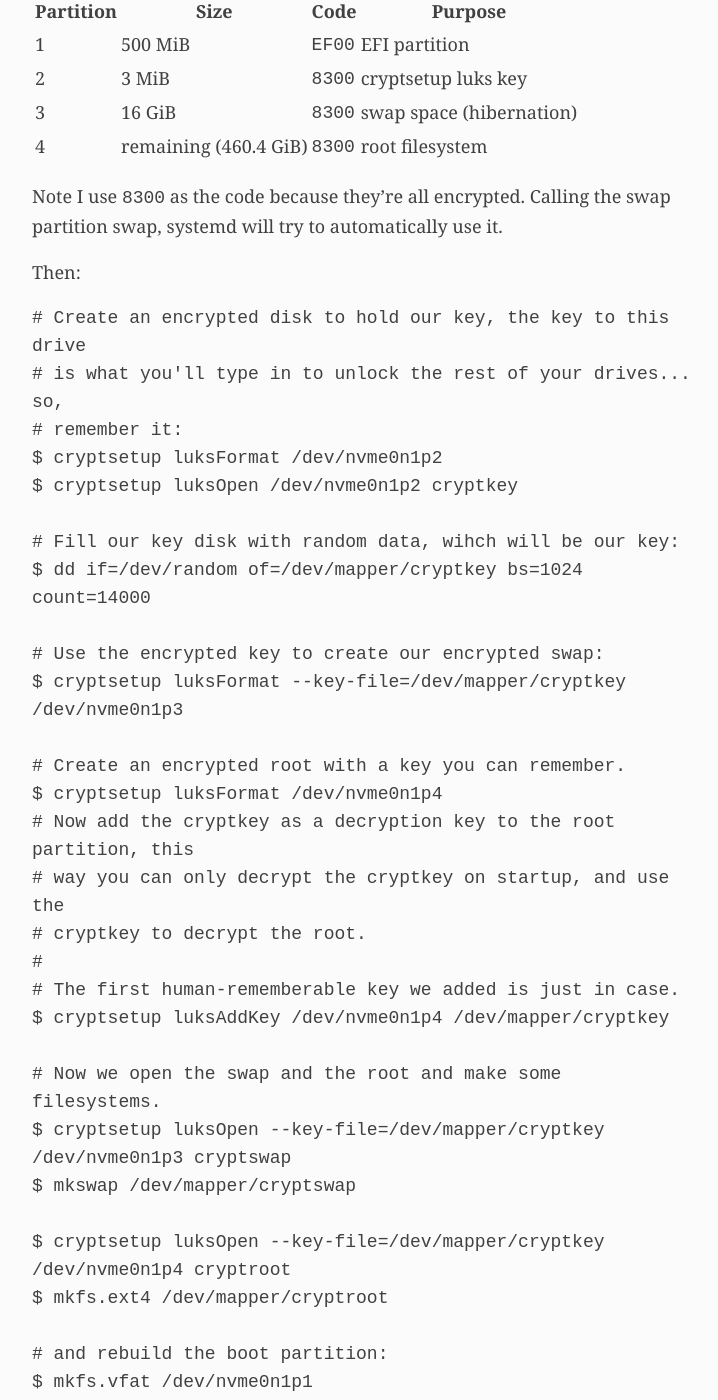
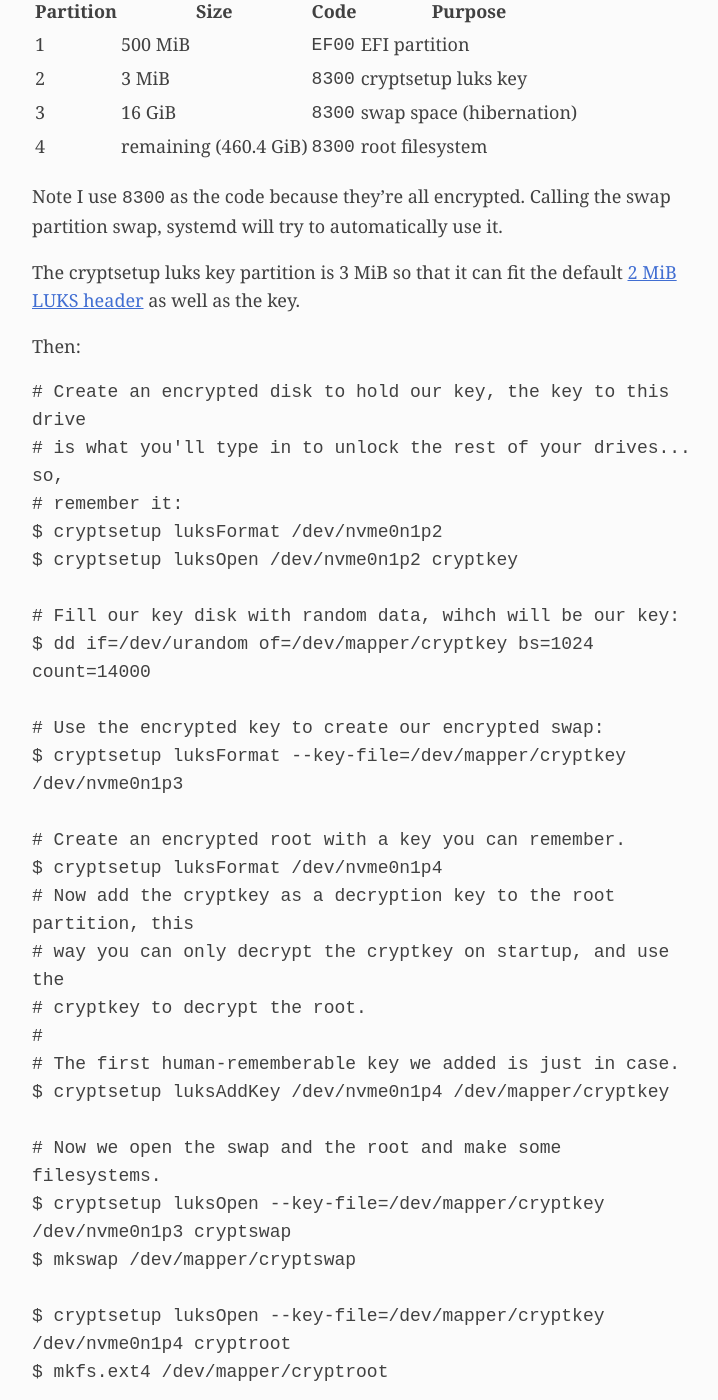
Before and after one commit to grahamc/grahamc.github.com, a Jekyll site: the page built from _posts/2017-05-15-nixos-on-dell-9560.markdown, in a window 1280 px wide and 1400 px high, scrolled down 3617 px. Shown: the whole window, without its empty margins (278-996 px from the left). Built offline with Jekyll 4.4.1, drawn with Linux system fonts in a browser that asks for light colours; our own code applies the rules of GitHub Pages for plain Markdown files; some of the changed text lies outside the part shown.

Commit message:
NixOS on Dell luks guide tweaks
Thanks for the guide Graham. Here are two tweaks for things that I got stuck on.

````diff
--- a/_posts/2017-05-15-nixos-on-dell-9560.markdown
+++ b/_posts/2017-05-15-nixos-on-dell-9560.markdown
@@ -155,6 +155,10 @@ partition, and created partitions so it looked like:
 Note I use `8300` as the code because they're all encrypted. Calling
 the swap partition swap, systemd will try to automatically use it.
 
+The cryptsetup luks key partition is 3 MiB so that it can fit the default
+[2 MiB LUKS header](https://gitlab.com/cryptsetup/cryptsetup/wikis/FrequentlyAskedQuestions)
+as well as the key.
+
 Then:
 
 ```text
@@ -165,7 +169,7 @@ $ cryptsetup luksFormat /dev/nvme0n1p2
 $ cryptsetup luksOpen /dev/nvme0n1p2 cryptkey
 
 # Fill our key disk with random data, wihch will be our key:
-$ dd if=/dev/random of=/dev/mapper/cryptkey bs=1024 count=14000
+$ dd if=/dev/urandom of=/dev/mapper/cryptkey bs=1024 count=14000
 
 # Use the encrypted key to create our encrypted swap:
 $ cryptsetup luksFormat --key-file=/dev/mapper/cryptkey /dev/nvme0n1p3
````
